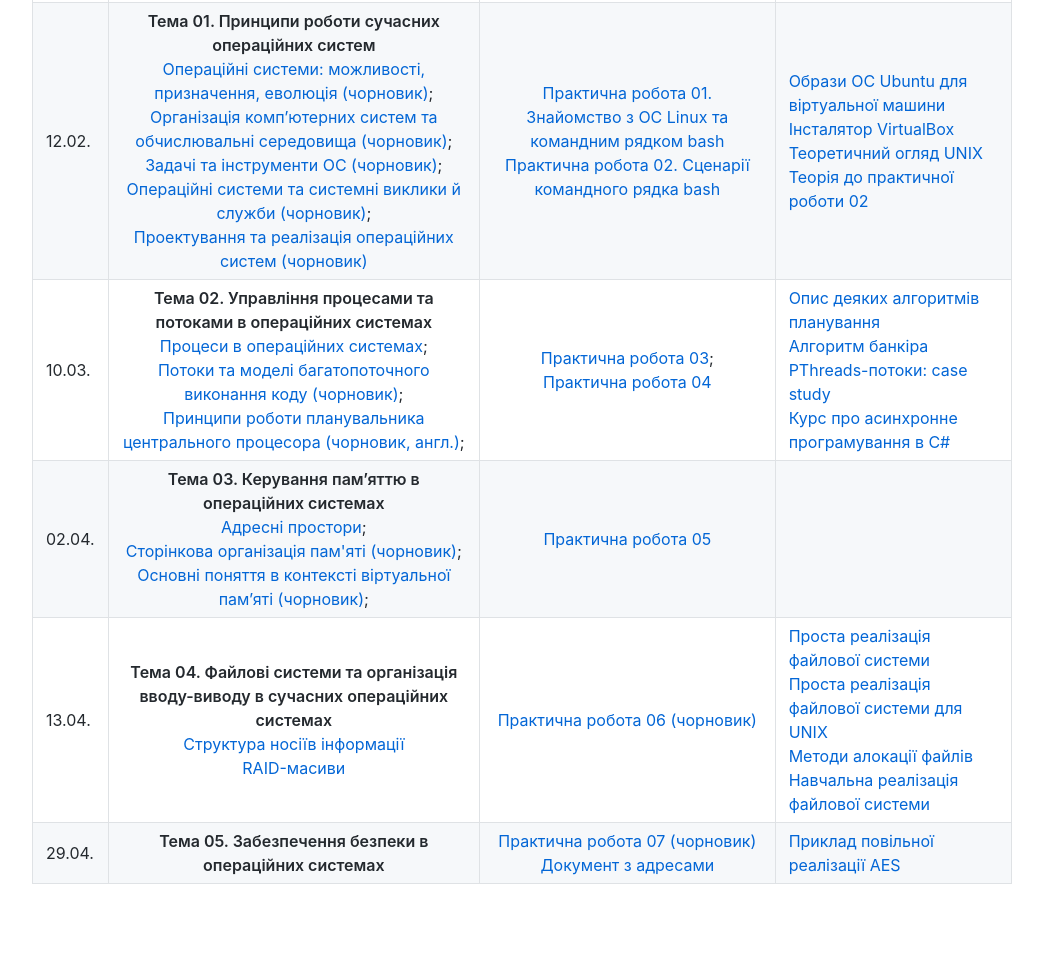
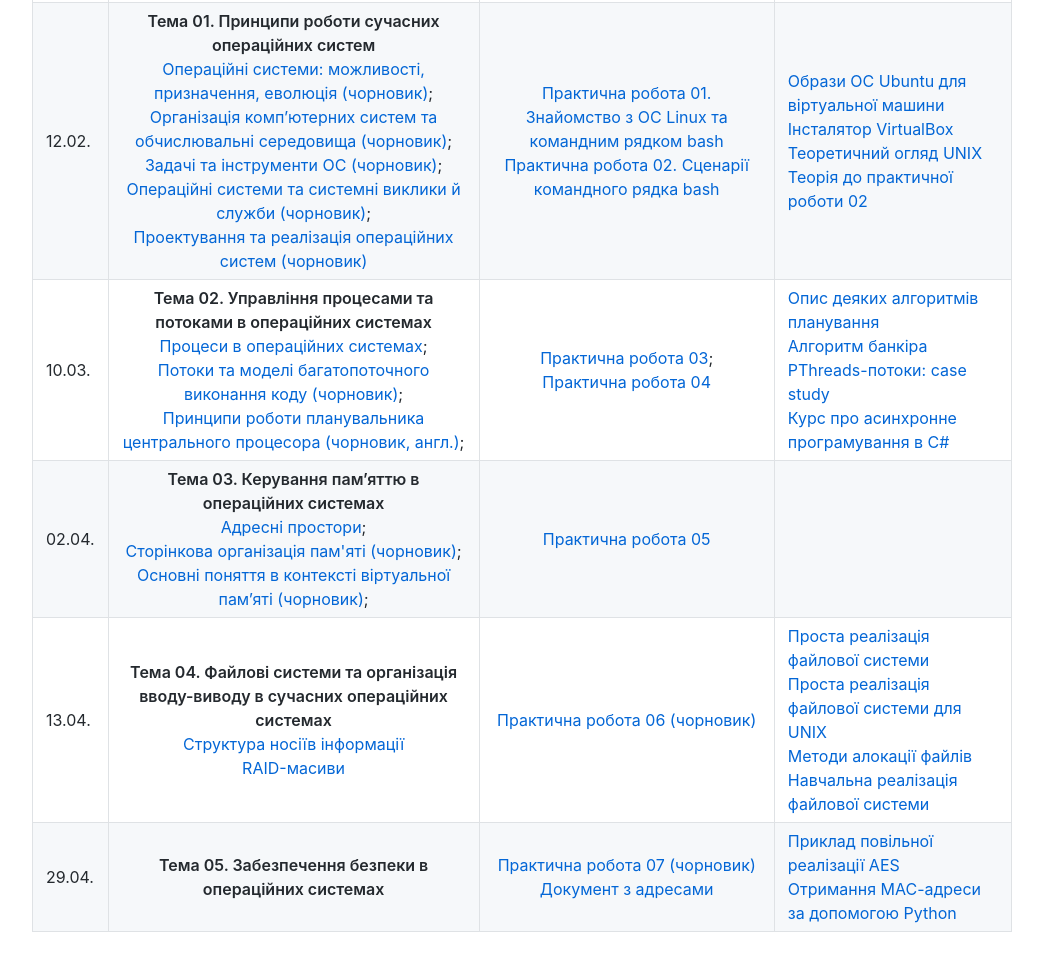
Before and after one commit to csbc-edu/csbc-edu.github.io, a plain HTML site: page os/index.html in a window 1280 px wide. Shown: the part 503-1467 px from the top of the page, without its empty margins (118-1161 px from the left). Before the commit the page ends 1419 px from the top, so only its background shows below. Drawn offline with Linux system fonts and the light colour scheme.

Commit message:
(os) + link

```diff
--- a/os/index.html
+++ b/os/index.html
@@ -126,7 +126,8 @@
         <a href="https://drive.google.com/file/d/1Of9U7Jwwfc1Vs-2l6ivV7JB6CSKMLr_1/view?usp=sharing">Документ з адресами</a>
       </td>
       <td style="text-align: left">
-        <a href="https://github.com/boppreh/aes">Приклад повільної реалізації AES</a>
+        <a href="https://github.com/boppreh/aes">Приклад повільної реалізації AES</a><br>
+        <a href="https://www.geeksforgeeks.org/extracting-mac-address-using-python/">Отримання МАС-адреси за допомогою Python</a>
       </td>
     </tr>
   </tbody>
```
